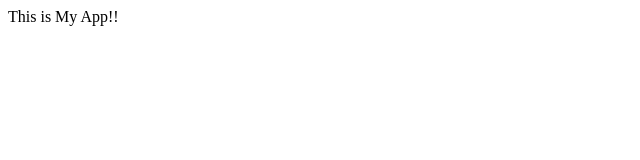
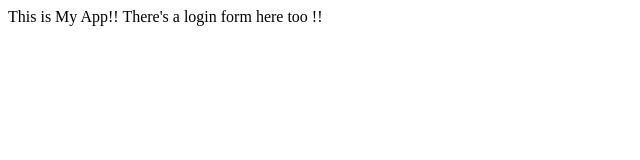
Before and after one commit to AK12122000/myappsample, a plain HTML site: page index.html in a window 1280 px wide. Shown: the whole page, without its empty margins (0-640 px from the left). Drawn offline with Linux system fonts and the light colour scheme.

Commit message:
login form

```diff
--- a/index.html
+++ b/index.html
@@ -4,5 +4,6 @@
 </head>
 <body>
 This is My App!!
+There's a login form here too !!
 </body>
 </html>
```
Also changed, not shown: login.html (added, +1 -0 lines), dir2/app1.txt (added), log.txt (added).
